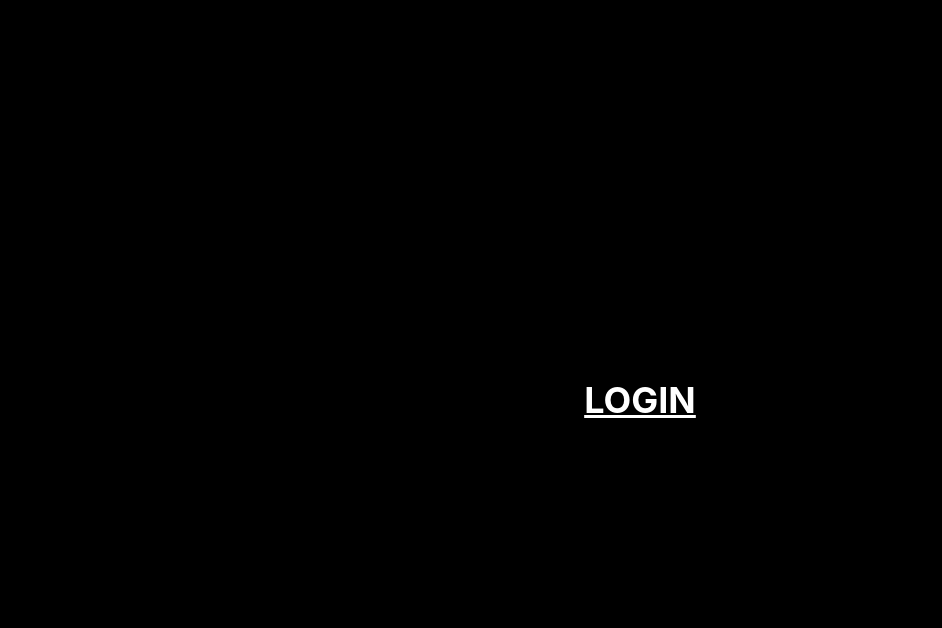
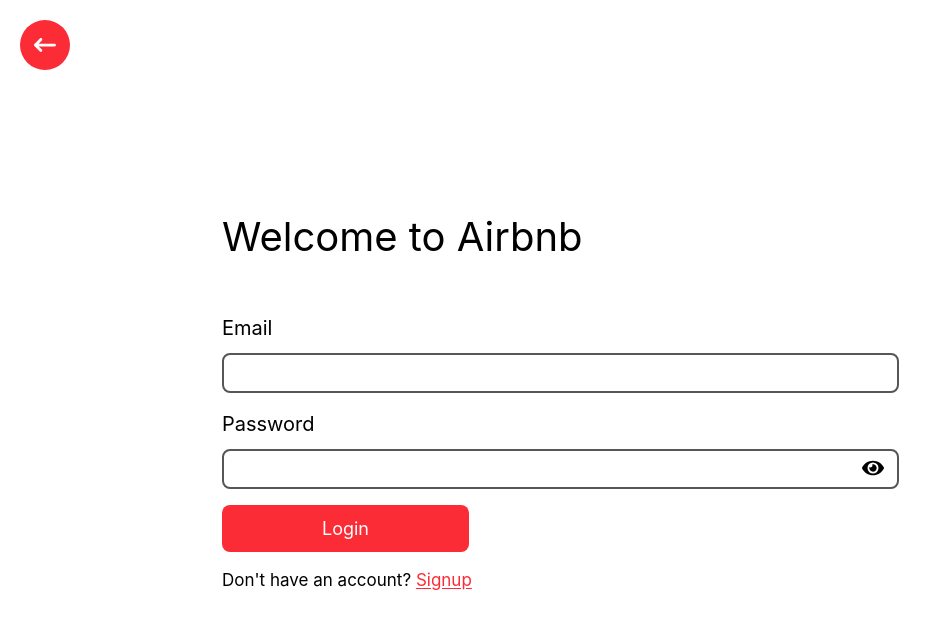
Before and after one commit to npmshrey/airbnb, a React (Vite) app in the folder Frontend/: page /login in a window 1280 px wide. Shown: the top 628 px of the page, without its empty margins (0-942 px from the left). Built offline with nearby package versions, Linux system fonts and the light colour scheme.

Commit message:
implement authentication system with signup/login pages and backend controller

```diff
--- /dev/null
+++ b/Frontend/src/Context/Auth.context.jsx
@@ -0,0 +1,19 @@
+import React, { createContext } from 'react'
+
+export const authDataContext = createContext();
+
+function AuthContextProvider({ children }) {
+
+    let serverUrl = "http://localhost:8000";
+    const value = {
+        serverUrl
+    }
+    return (
+        <>
+            <authDataContext.Provider value={value}>
+                {children}
+            </authDataContext.Provider>
+        </>
+    )
+}
+export default AuthContextProvider
--- a/Frontend/src/main.jsx
+++ b/Frontend/src/main.jsx
@@ -2,9 +2,12 @@
 import './index.css'
 import App from './App.jsx'
 import { BrowserRouter } from 'react-router-dom'
+import AuthContext from './Context/Auth.context.jsx'
 
 createRoot(document.getElementById('root')).render(
   <BrowserRouter>
+  <AuthContext>
     <App />
+  </AuthContext>
   </BrowserRouter>
 )
--- a/Frontend/src/pages/Home.jsx
+++ b/Frontend/src/pages/Home.jsx
@@ -1,5 +1,4 @@
 import React from 'react'
-
 
 function Home() {
   return(
--- a/Frontend/src/pages/Login.jsx
+++ b/Frontend/src/pages/Login.jsx
@@ -1,10 +1,93 @@
-import React from 'react'
-
+import React, { useState } from 'react'
+import { FaEye } from "react-icons/fa";
+import { FaEyeSlash } from "react-icons/fa";
+import { FaArrowLeftLong } from "react-icons/fa6";
+import { Link, useNavigate } from 'react-router-dom'
 
 function Login() {
-  return(
-    <div className='bg-black text-white w-full h-screen flex justify-center items-center'>
-      <h1 className='text-4xl font-bold underline'>LOGIN</h1>
+
+  const [show, setShow] = useState(false)
+  const navigate = useNavigate()
+
+  return (
+    <div className='w-full min-h-screen flex items-center justify-center'>
+
+      {/* Back Arrow */}
+      <div
+        className='w-[50px] h-[50px] bg-red-500 cursor-pointer absolute top-[20px] left-[20px] flex items-center justify-center rounded-full text-white text-[22px]'
+        onClick={() => navigate("/")}
+      >
+        <FaArrowLeftLong />
+      </div>
+
+      <form
+        action=""
+        className='max-w-[900px] w-[90%] h-[600px] flex items-center justify-center text-black flex-col gap-4 md:items-start p-8'
+      >
+
+        <h1 className='text-[40px] text-black'>
+          Welcome to Airbnb
+        </h1>
+
+        {/* Email */}
+        <div className='w-[90%] flex items-start flex-col gap-[10px] mt-[30px]'>
+
+          <label htmlFor="email" className='text-[20px]'>
+            Email
+          </label>
+
+          <input
+            type="email"
+            id="email"
+            className='w-[90%] h-[40px] border-[2px] border-[#555656] rounded-lg text-[18px] px-[20px]'
+          />
+        </div>
+
+        {/* Password */}
+        <div className='w-[90%] flex items-start flex-col gap-[10px] relative'>
+
+          <label htmlFor="password" className='text-[20px]'>
+            Password
+          </label>
+
+          <input
+            type={show ? "text" : "password"}
+            id="password"
+            className='w-[90%] h-[40px] border-[2px] border-[#555656] rounded-lg text-[18px] px-[20px]'
+          />
+
+          {!show && (
+            <FaEye
+              className='w-[22px] h-[22px] absolute right-[12%] bottom-[10px] cursor-pointer'
+              onClick={() => setShow(prev => !prev)}
+            />
+          )}
+
+          {show && (
+            <FaEyeSlash
+              className='w-[22px] h-[22px] absolute right-[12%] bottom-[10px] cursor-pointer'
+              onClick={() => setShow(prev => !prev)}
+            />
+          )}
+
+        </div>
+
+        <button className='px-[50px] py-[10px] bg-red-500 text-white text-[18px] md:px-[100px] rounded-lg'>
+          Login
+        </button>
+
+        <p className='text-[17px]'>
+          Don't have an account?{" "}
+          <Link
+            to="/signup"
+            className='text-red-500 underline underline-offset-2 cursor-pointer'
+          >
+            Signup
+          </Link>
+
+        </p>
+
+      </form>
     </div>
   )
 }
--- a/Frontend/src/pages/Signup.jsx
+++ b/Frontend/src/pages/Signup.jsx
@@ -1,18 +1,65 @@
-import React from 'react'
-import { FaEye } from "react-icons/fa";
-import { FaEyeSlash } from "react-icons/fa";
+import axios from 'axios';
+import React, { useState, useContext } from 'react'
+import { FaEye, FaEyeSlash } from "react-icons/fa";
+import { FaArrowLeftLong } from "react-icons/fa6";
+import { Link, useNavigate } from 'react-router-dom'
+import { authDataContext } from '../Context/Auth.context'
 
 function Signup() {
-  let [show,setShow] = useState('false')
+
+  const [show, setShow] = useState(false)
+  const navigate = useNavigate()
+  const { serverUrl } = useContext(authDataContext)
+  const [name, setName] = useState("")
+  const [email, setEmail] = useState("")
+  const [password, setPassword] = useState("")
+
+  const handleSingup = async () => {
+    try {
+      let result = await axios.post(serverUrl + "/api/auth/signup", {
+        name,
+        email,
+        password
+      }, { withCredentials: true })
+      console.log(result.data)
+      alert("Account successfully created")
+      navigate("/login")
+    } catch (error) {
+      console.error(error)
+      alert(error.response?.data?.message || "Signup failed")
+    }
+  }
+
+
   return (
-    <div className='w-full min-h-screen flex items-center justify-center'>
+
+    <div className='w-full min-h-screen flex items-center justify-center bg-gray-100'>
+
+      {/* Back Arrow */}
+      <div
+        className='w-[50px] h-[50px] bg-red-500 cursor-pointer absolute top-[20px] left-[20px] flex items-center justify-center rounded-full text-white text-[22px]'
+        onClick={() => navigate("/")}
+      >
+        <FaArrowLeftLong />
+      </div>
+
+      {/* Form */}
       <form
-        action=""
-        className='max-w-[900px] w-[90%] h-[600px] flex items-center justify-center text-black flex-col gap-4 md:items-start p-8'
+        onSubmit={(e) => {
+          e.preventDefault();
+          handleSingup();
+        }}
+        className='max-w-[900px] w-[90%] bg-white shadow-lg rounded-xl flex items-center justify-center text-black flex-col gap-4 md:items-start p-8'
       >
-        <h1 className='text-[40px] text-black'>Welcome to Airbnb</h1>
 
-        <div className='w-[90%] flex items-start justify-normal flex-col gap-[10px] mt-[30px]'>
+        {/* Heading */}
+        <h1 className='text-[40px] font-semibold text-black'>
+          Welcome to Airbnb
+        </h1>
+
+        {/* Username */}
+        <div className='w-[90%] flex items-start flex-col gap-[10px] mt-[30px]'>
+
           <label htmlFor="username" className='text-[20px]'>
             UserName
           </label>
@@ -20,11 +67,19 @@
           <input
             type="text"
             id="username"
-            className='w-[90%] h-[40px] border-[2px] border-[#555656] rounded-lg text-[18px] px-[20px]'
+            placeholder='Enter your username'
+            autoComplete='username'
+            className='w-full h-[45px] border-[2px] border-[#555656] rounded-lg text-[18px] px-[20px] outline-none'
+            required
+            value={name}
+            onChange={(e) => setName(e.target.value)}
           />
+
         </div>
 
-        <div className='w-[90%] flex items-start justify-normal flex-col gap-[10px]'>
+        {/* Email */}
+        <div className='w-[90%] flex items-start flex-col gap-[10px]'>
+
           <label htmlFor="email" className='text-[20px]'>
             Email
           </label>
@@ -32,28 +87,76 @@
           <input
             type="email"
             id="email"
-            className='w-[90%] h-[40px] border-[2px] border-[#555656] rounded-lg text-[18px] px-[20px]'
+            placeholder='Enter your email'
+            autoComplete='email'
+            className='w-full h-[45px] border-[2px] border-[#555656] rounded-lg text-[18px] px-[20px] outline-none'
+            required
+            value={email}
+            onChange={(e) => setEmail(e.target.value)}
           />
+
         </div>
 
-        <div className='w-[90%] flex items-start justify-normal flex-col gap-[10px] relative'>
+        {/* Password */}
+        <div className='w-[90%] flex items-start flex-col gap-[10px] relative'>
+
           <label htmlFor="password" className='text-[20px]'>
             Password
           </label>
 
           <input
-            type="password"
+            type={show ? "text" : "password"}
             id="password"
-            className='w-[90%] h-[40px] border-[2px] border-[#555656] rounded-lg text-[18px] px-[20px]'
+            placeholder='Enter your password'
+            autoComplete='current-password'
+            className='w-full h-[45px] border-[2px] border-[#555656] rounded-lg text-[18px] px-[20px] outline-none'
+            required
+            value={password}
+            onChange={(e) => setPassword(e.target.value)}
           />
-          <FaEye className='w-[22px] h-[22px] absolute right-[12%] bottom-[10px]'/>
-          <FaEyeSlash className='w-[22px] h-[22px] absolute right-[12%] bottom-[10px] '/>
+
+          {!show ? (
+
+            <FaEye
+              className='w-[22px] h-[22px] absolute right-[15px] bottom-[12px] cursor-pointer text-gray-600'
+              onClick={() => setShow(true)}
+            />
+
+          ) : (
+
+            <FaEyeSlash
+              className='w-[22px] h-[22px] absolute right-[15px] bottom-[12px] cursor-pointer text-gray-600'
+              onClick={() => setShow(false)}
+            />
+
+          )}
+
         </div>
 
-        <button className='px-[50px] py-[10px] bg-[red] text-[white] text-[18px] md:px-[100px] rounded-lg'>
+        {/* Signup Button */}
+        <button
+          type="submit"
+          className='px-[50px] py-[10px] bg-red-500 hover:bg-red-600 transition-all duration-300 text-white text-[18px] md:px-[100px] rounded-lg mt-[10px]'
+        >
           Signup
         </button>
+
+        {/* Login Link */}
+        <p className='text-[17px]'>
+
+          Already have an account?{" "}
+
+          <Link
+            to="/login"
+            className='text-red-500 underline underline-offset-2 cursor-pointer'
+          >
+            Login
+          </Link>
+
+        </p>
+
       </form>
+
     </div>
   )
 }
```
Also changed, not shown: 2 other files (tests, documents, lock files or other folders).
